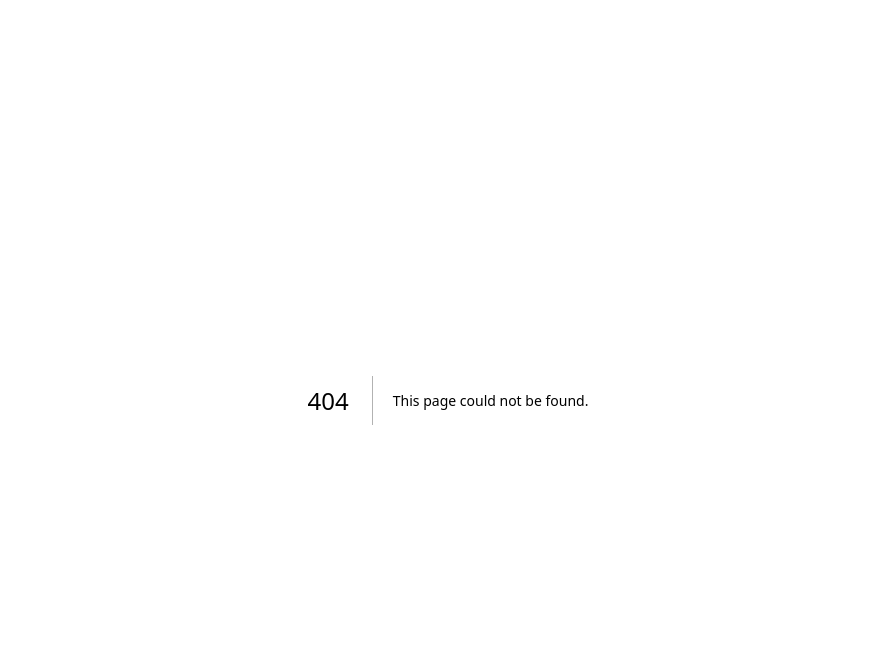
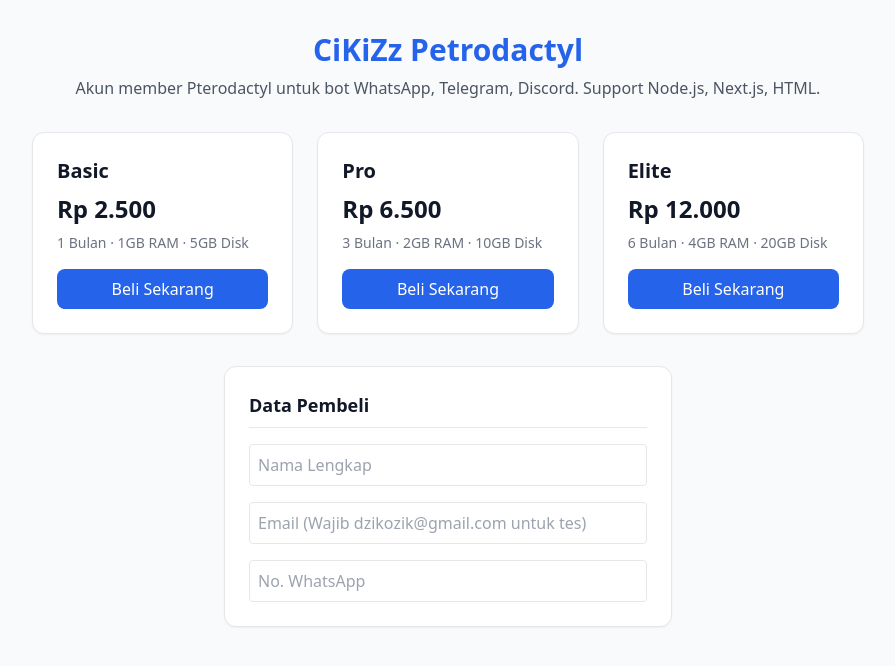
Before and after one commit to ZetsuXlinee/CiKiZz-Pterodactyl, a Next.js app: page / in a window 1280 px wide. Before the commit this address had no page. Shown: the top 666 px of the page, without its empty margins (192-1087 px from the left). Built offline with nearby package versions, Linux system fonts and the light colour scheme.

Commit message:
Create page.tsx

```diff
--- /dev/null
+++ b/app/page.tsx
@@ -0,0 +1,61 @@
+'use client';
+import { useState } from 'react';
+
+const plans = [
+  { id: 'basic', name: 'Basic', price: 2500, desc: '1 Bulan · 1GB RAM · 5GB Disk' },
+  { id: 'pro', name: 'Pro', price: 6500, desc: '3 Bulan · 2GB RAM · 10GB Disk' },
+  { id: 'elite', name: 'Elite', price: 12000, desc: '6 Bulan · 4GB RAM · 20GB Disk' },
+];
+
+export default function Home() {
+  const [form, setForm] = useState({ name: '', email: '', phone: '' });
+  const [loading, setLoading] = useState(false);
+
+  async function handleBuy(planId: string) {
+    if (!form.name || !form.email || !form.phone) {
+      alert('Isi semua data terlebih dahulu.');
+      return;
+    }
+    setLoading(true);
+    const res = await fetch('/api/checkout', {
+      method: 'POST',
+      headers: { 'Content-Type': 'application/json' },
+      body: JSON.stringify({ planId, customerName: form.name, customerEmail: form.email, customerPhone: form.phone }),
+    });
+    const data = await res.json();
+    if (data.checkout_url) window.location.href = data.checkout_url;
+    else alert(data.error || 'Terjadi kesalahan');
+    setLoading(false);
+  }
+
+  return (
+    <main className="max-w-4xl mx-auto p-8">
+      <h1 className="text-3xl font-bold mb-2 text-center text-blue-600">CiKiZz Petrodactyl</h1>
+      <p className="text-gray-600 mb-8 text-center">Akun member Pterodactyl untuk bot WhatsApp, Telegram, Discord. Support Node.js, Next.js, HTML.</p>
+
+      <div className="grid md:grid-cols-3 gap-6 mb-8">
+        {plans.map((p) => (
+          <div key={p.id} className="border rounded-xl p-6 shadow-sm bg-white">
+            <h2 className="text-xl font-semibold">{p.name}</h2>
+            <p className="text-2xl font-bold my-2">Rp {p.price.toLocaleString('id-ID')}</p>
+            <p className="text-sm text-gray-500 mb-4">{p.desc}</p>
+            <button
+              onClick={() => handleBuy(p.id)}
+              disabled={loading}
+              className="w-full bg-blue-600 text-white py-2 rounded-lg hover:bg-blue-700 disabled:opacity-50"
+            >
+              {loading ? 'Memproses...' : 'Beli Sekarang'}
+            </button>
+          </div>
+        ))}
+      </div>
+
+      <div className="space-y-4 max-w-md mx-auto bg-white p-6 rounded-xl border shadow-sm">
+        <h3 className="font-semibold text-lg border-b pb-2">Data Pembeli</h3>
+        <input className="w-full border p-2 rounded" placeholder="Nama Lengkap" value={form.name} onChange={(e) => setForm({ ...form, name: e.target.value })} />
+        <input className="w-full border p-2 rounded" placeholder="Email (Wajib dzikozik@gmail.com untuk tes)" type="email" value={form.email} onChange={(e) => setForm({ ...form, email: e.target.value })} />
+        <input className="w-full border p-2 rounded" placeholder="No. WhatsApp" value={form.phone} onChange={(e) => setForm({ ...form, phone: e.target.value })} />
+      </div>
+    </main>
+  );
+}
```
